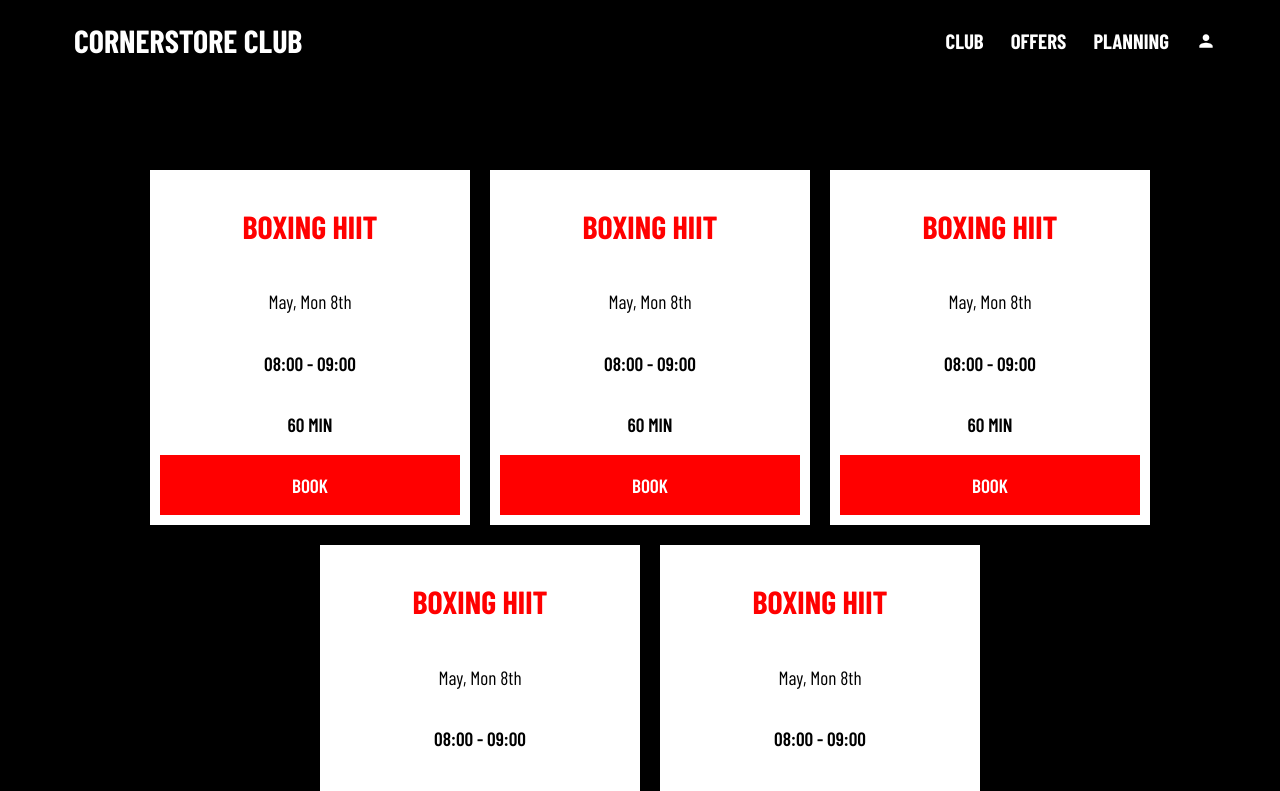
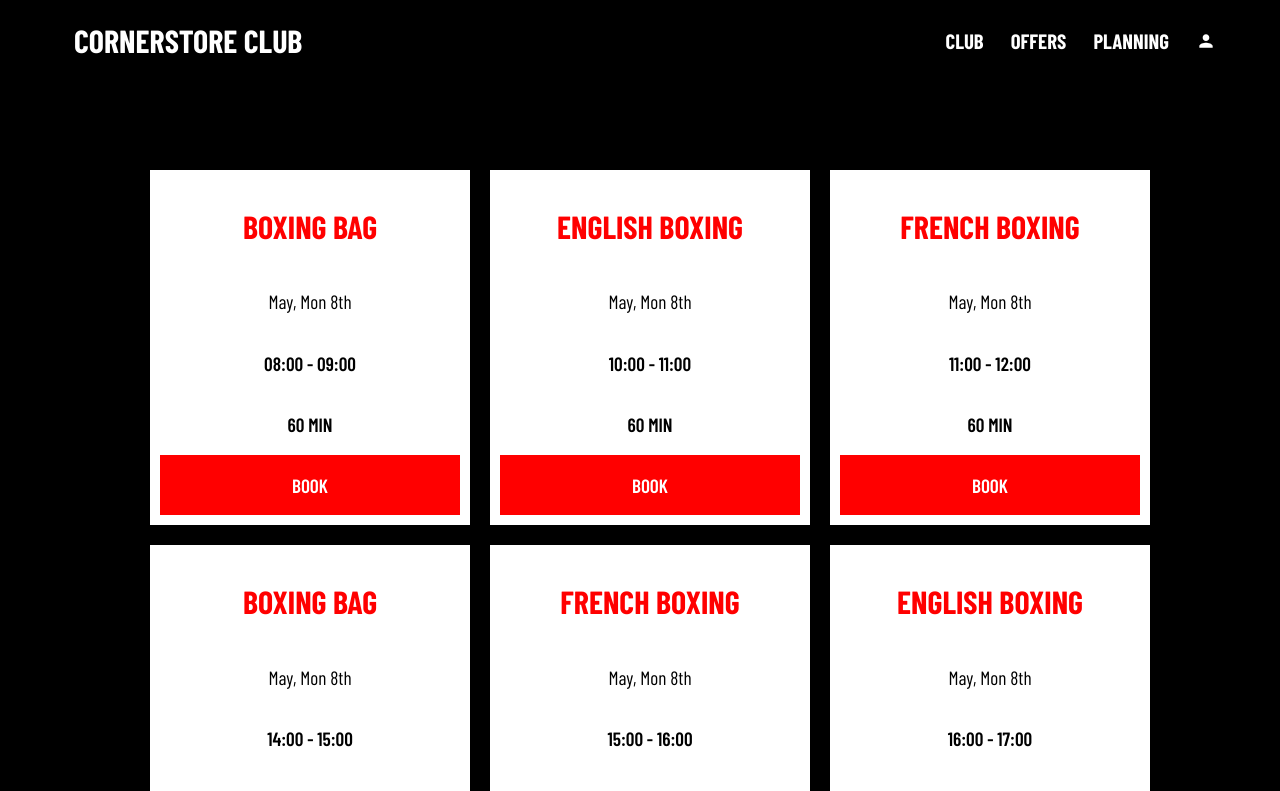
Before and after one commit to Lea2119/cornerstore-club, a React (Create React App) app: page /reservations in a window 1280 px wide. Shown: the top 791 px of the page. Built offline with nearby package versions, Linux system fonts and the light colour scheme; a web font is replaced by a local one.

Commit message:
reservation section modifications

```diff
--- a/public/index.html
+++ b/public/index.html
@@ -23,7 +23,7 @@
       Learn how to configure a non-root public URL by running `npm run build`.
     -->
     <title>Cornerstore Club</title>
-    <link rel="shortcut icon" href="%PUBLIC_URL%/—Pngtree—black panther tattoo old school_8485766.png" type="image/x-icon">
+    <link rel="shortcut icon" href="bats-toi.png" type="image/x-icon">
 
   </head>
   <body>
--- a/src/components/Faq.js
+++ /dev/null
@@ -1,14 +0,0 @@
-import React from "react";
-import SimpleAccordion from "./SimpleAccordion";
-import '../style/Faq.css'
-
-const Faq = () => {
-  return (
-    <div className="faq">
-        <h1>FAQ</h1>
-      <SimpleAccordion />
-    </div>
-  );
-};
-
-export default Faq;
--- a/src/components/SimpleAccordion.js
+++ /dev/null
@@ -1,110 +0,0 @@
-import * as React from "react";
-import Accordion from "@mui/material/Accordion";
-import AccordionSummary from "@mui/material/AccordionSummary";
-import AccordionDetails from "@mui/material/AccordionDetails";
-import Typography from "@mui/material/Typography";
-import ExpandMoreIcon from "@mui/icons-material/ExpandMore";
-
-export default function SimpleAccordion() {
-  return (
-    <div className="accordion-content">
-      <Accordion className="accordion">
-        <AccordionSummary
-          expandIcon={<ExpandMoreIcon />}
-          aria-controls="panel1a-content"
-          id="panel1a-header"
-        >
-          <Typography>
-            Do I need any prior boxing experience to join the club?
-          </Typography>
-        </AccordionSummary>
-        <AccordionDetails>
-          <Typography>
-            No, you don't need any prior boxing experience to join our club. We
-            welcome individuals of all skill levels, from beginners to advanced
-            boxers. Our experienced trainers will provide guidance and support
-            at every step of your boxing journey.
-          </Typography>
-        </AccordionDetails>
-      </Accordion>
-
-      <Accordion className="accordion">
-        <AccordionSummary
-          expandIcon={<ExpandMoreIcon />}
-          aria-controls="panel1a-content"
-          id="panel1a-header"
-        >
-          <Typography>
-            What equipment do I need to bring for training sessions?
-          </Typography>
-        </AccordionSummary>
-        <AccordionDetails>
-          <Typography>
-            For training sessions, we recommend bringing a pair of boxing
-            gloves, hand wraps, and comfortable workout attire. We have some
-            equipment available for use, but having your own gloves and wraps is
-            encouraged for hygiene reasons and personal comfort.
-          </Typography>
-        </AccordionDetails>
-      </Accordion>
-
-      <Accordion className="accordion">
-        <AccordionSummary
-          expandIcon={<ExpandMoreIcon />}
-          aria-controls="panel1a-content"
-          id="panel1a-header"
-        >
-          <Typography>
-            Are there age restrictions to join the boxing club?
-          </Typography>
-        </AccordionSummary>
-        <AccordionDetails>
-          <Typography>
-            Yes, we have age restrictions for safety reasons. Our club is open
-            to individuals aged 16 and above. For individuals under 18, we
-            require parental consent and supervision during training sessions.
-          </Typography>
-        </AccordionDetails>
-      </Accordion>
-
-      <Accordion className="accordion">
-        <AccordionSummary
-          expandIcon={<ExpandMoreIcon />}
-          aria-controls="panel1a-content"
-          id="panel1a-header"
-        >
-          <Typography>What training programs do you offer?</Typography>
-        </AccordionSummary>
-        <AccordionDetails>
-          <Typography>
-            We offer a variety of training programs to suit different goals and
-            preferences. Our programs include boxing fundamentals, fitness
-            boxing, sparring sessions, and specialized training for competitive
-            boxers. Our trainers will help you choose the program that best fits
-            your needs.
-          </Typography>
-        </AccordionDetails>
-      </Accordion>
-
-      <Accordion className="accordion">
-        <AccordionSummary
-          expandIcon={<ExpandMoreIcon />}
-          aria-controls="panel1a-content"
-          id="panel1a-header"
-        >
-          <Typography>
-            Can I try a training session before committing to a membership?
-          </Typography>
-        </AccordionSummary>
-        <AccordionDetails>
-          <Typography className="typo">
-            Yes, we offer trial sessions for individuals who are interested in
-            joining the club. You can try a training session to get a feel for
-            our facilities, meet our trainers, and experience our training
-            environment. You can book trial sessions online on our offers page.
-          </Typography>
-        </AccordionDetails>
-      </Accordion>
-    </div>
-  );
-}
--- a/src/components/Slots.js
+++ b/src/components/Slots.js
@@ -1,7 +1,7 @@
 import React from "react";
 import { Link } from "react-router-dom";
 
-const Slots = ({ activity, date, hours, duration, id, action }) => {
+const Slots = ({ activity, date, hours, duration, id }) => {
   return (
     <div className="slots">
       <div className="card">
--- a/src/data/reservations.js
+++ b/src/data/reservations.js
@@ -1,6 +1,6 @@
 export const reservations = [
   {
-    activity: "BOXING HIIT",
+    activity: "BOXING BAG",
     date: "May, Mon 8th",
     id: "1ed",
     link: "/book/1ed",
@@ -11,10 +11,65 @@ export const reservations = [
     className: "hiit",
   },
   {
-    activity: "BOXING HIIT",
+    activity: "ENGLISH BOXING",
     date: "May, Mon 8th",
     id: "2ed",
     link: "/book/2ed",
+    hours: "10:00 - 11:00",
+    duration: "60 MIN",
+    credit: 1,
+    action: "book",
+    className: "hiit",
+  },
+  {
+    activity: "FRENCH BOXING",
+    date: "May, Mon 8th",
+    id: "3ed",
+    link: "/book/3ed",
+    hours: "11:00 - 12:00",
+    duration: "60 MIN",
+    credit: 1,
+    action: "book",
+    className: "hiit",
+  },
+  {
+    activity: "BOXING BAG",
+    date: "May, Mon 8th",
+    id: "4ed",
+    link: "/book/4ed",
+    hours: "14:00 - 15:00",
+    duration: "60 MIN",
+    credit: 1,
+    action: "book",
+    className: "hiit",
+  },
+  {
+    activity: "FRENCH BOXING",
+    date: "May, Mon 8th",
+    id: "5ed",
+    link: "/book/5ed",
+    hours: "15:00 - 16:00",
+    duration: "60 MIN",
+    credit: 1,
+    action: "book",
+    className: "hiit",
+  },
+  {
+    activity: "ENGLISH BOXING",
+    date: "May, Mon 8th",
+    id: "5ed",
+    link: "/book/5ed",
+    hours: "16:00 - 17:00",
+    duration: "60 MIN",
+    credit: 1,
+    action: "book",
+    className: "hiit",
+  },
+  {
+    activity: "BOXING BAG",
+    date: "May, Tue 9th",
+    id: "1ed",
+    link: "/book/1ed",
     hours: "08:00 - 09:00",
     duration: "60 MIN",
     credit: 1,
@@ -22,33 +77,55 @@ export const reservations = [
     className: "hiit",
   },
   {
-    activity: "BOXING HIIT",
-    date: "May, Mon 8th",
-    id: "3ed",
-    link: "/book/3ed",
-    hours: "08:00 - 09:00",
+    activity: "ENGLISH BOXING",
+    date: "May, Tue 9th",
+    id: "2ed",
+    link: "/book/2ed",
+    hours: "10:00 - 11:00",
     duration: "60 MIN",
     credit: 1,
     action: "book",
     className: "hiit",
   },
   {
-    activity: "BOXING HIIT",
-    date: "May, Mon 8th",
-    id: "4ed",
-    link: "/book/4ed",
-    hours: "08:00 - 09:00",
+    activity: "FRENCH BOXING",
+    date: "May, Tue 9th",
+    id: "3ed",
+    link: "/book/3ed",
+    hours: "11:00 - 12:00",
     duration: "60 MIN",
     credit: 1,
     action: "book",
     className: "hiit",
   },
   {
-    activity: "BOXING HIIT",
-    date: "May, Mon 8th",
+    activity: "BOXING BAG",
+    date: "May, Tue 9th",
+    id: "4ed",
+    link: "/book/4ed",
+    hours: "14:00 - 15:00",
+    duration: "60 MIN",
+    credit: 1,
+    action: "book",
+    className: "hiit",
+  },
+  {
+    activity: "FRENCH BOXING",
+    date: "May, Tue 9th",
     id: "5ed",
     link: "/book/5ed",
-    hours: "08:00 - 09:00",
+    hours: "15:00 - 16:00",
+    duration: "60 MIN",
+    credit: 1,
+    action: "book",
+    className: "hiit",
+  },
+  {
+    activity: "ENGLISH BOXING",
+    date: "May, Tue 9th",
+    id: "5ed",
+    link: "/book/5ed",
+    hours: "16:00 - 17:00",
     duration: "60 MIN",
     credit: 1,
     action: "book",
--- a/src/pages/Concept.js
+++ b/src/pages/Concept.js
@@ -36,14 +36,14 @@ const Studio = () => {
           />
         </div>
         <div className="text">
-          BOXING BAG : unopposed, during an intense cardio training session, you
-          will be facing a punching bag. The boxing bag is a very complete class
-          - cardio, muscle strengthening and technique.
+          Whether you're a seasoned fighter or just stepping into the ring for
+          the first time, our doors are open wide, ready to embrace your passion
+          for the noble sport of boxing.
         </div>
         <div className="image">
           {" "}
           <img
-            src={require("../assets/studio/pexels-ron-lach-8736743.jpg")}
+            src={require("../assets/studio/pexels-cottonbro-studio-4761663.jpg")}
             alt=""
           />
         </div>
--- a/src/pages/Home.js
+++ b/src/pages/Home.js
@@ -3,11 +3,8 @@ import "../style/Home.css";
 import Hero from "../components/Hero";
 import Description from "../components/Description";
 import Offer from "../components/Offer";
-import Prices from "../components/Prices";
-import Footer from "../components/Footer";
 import Training from "../components/Training";
 import Navigation from "../components/Navigation";
-import Faq from "../components/Faq";
 import Map from "../components/Map";
 
 const Home = () => {
@@ -19,9 +16,6 @@ const Home = () => {
       <Offer />
       <Training />
       <Map />
-      {/* <Faq/> */}
-      {/* <Prices /> */}
-      {/* <Footer/> */}
     </div>
   );
 };
--- a/src/style/Map.css
+++ b/src/style/Map.css
@@ -1,3 +1,3 @@
 .leaflet-container {
-  height: 600px;
+  height: 400px;
 }
--- a/src/style/Reservation.css
+++ b/src/style/Reservation.css
@@ -1,5 +1,5 @@
 .reservation-table {
-  padding: 80px;
+  padding: 70px;
   font-size: 1.5rem;
 }
 
```
Also changed, not shown: public/bats-toi.png (added), public/gant-de-boxe.png (added).
